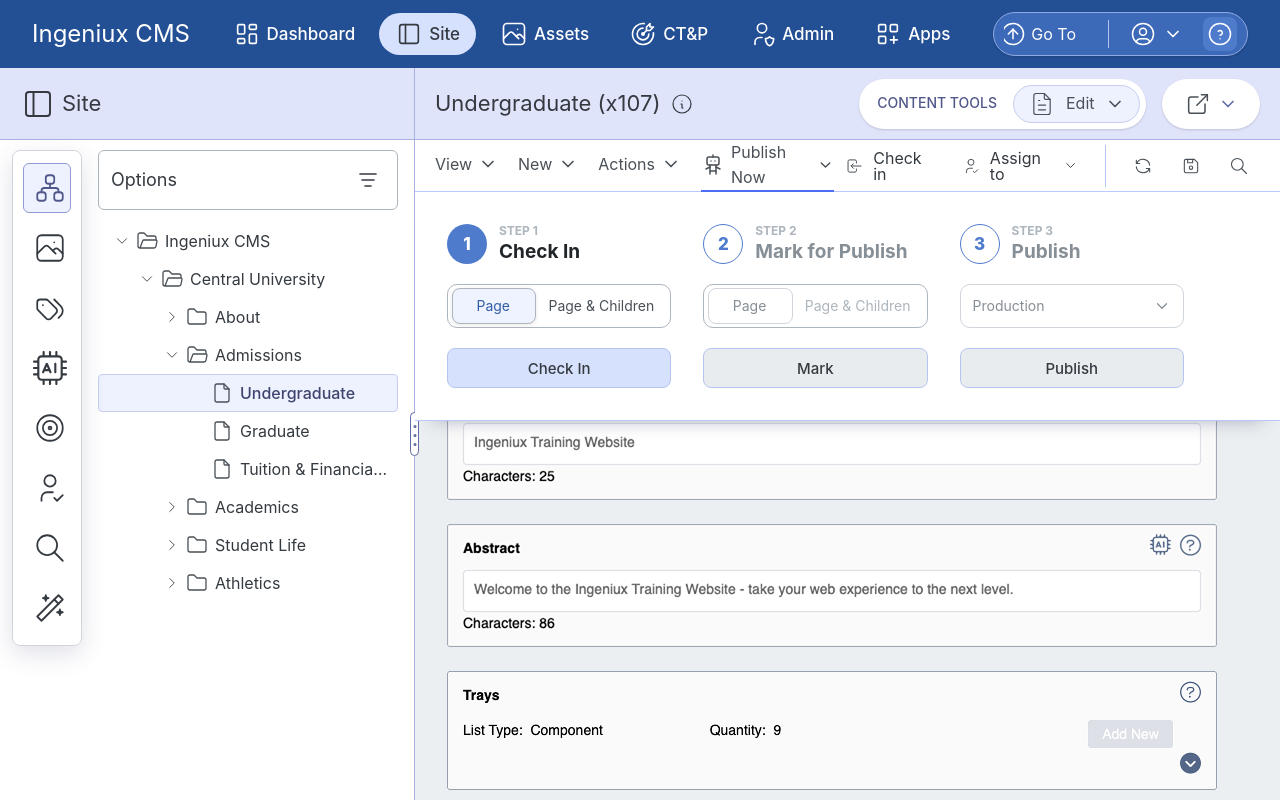
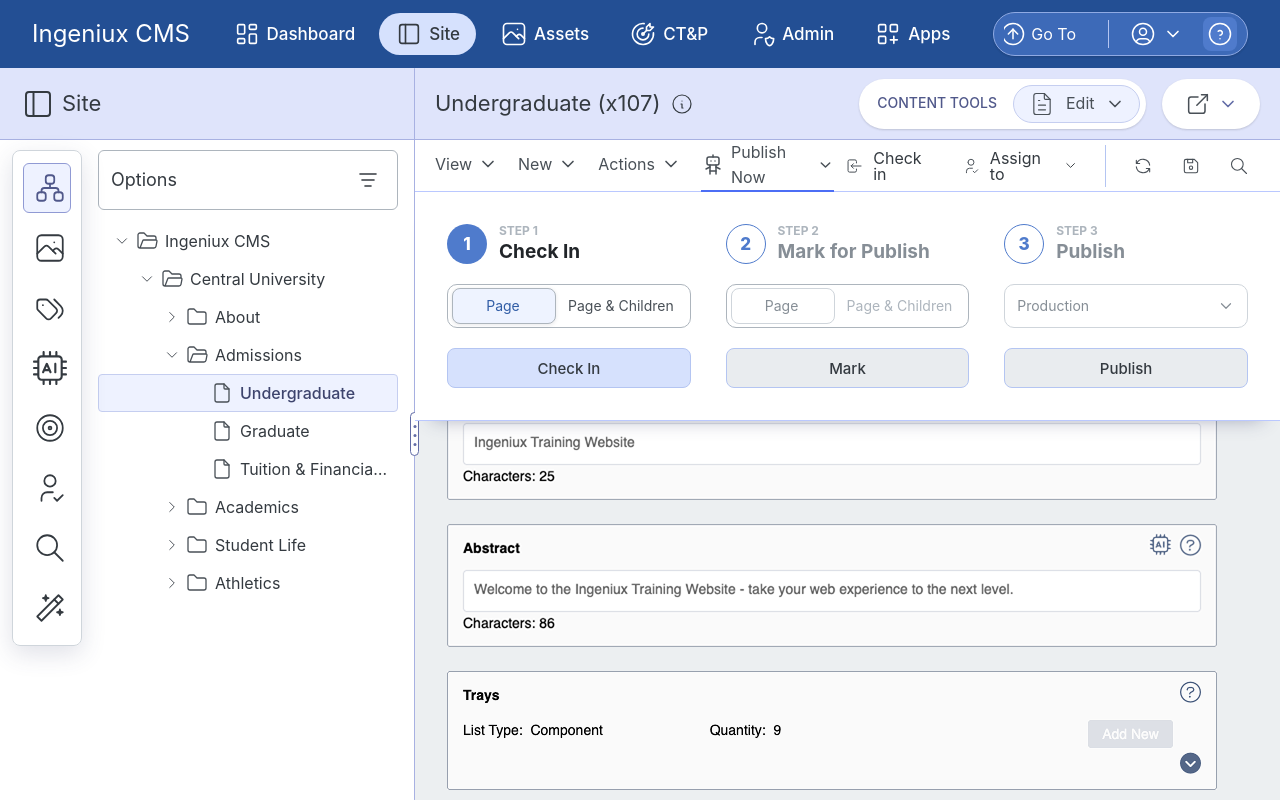
Before and after one commit to josephxbrick/mantine-app-cms-navigation, a React (Vite) app: page / in a window 1280 px wide. Both pictures are taken after a click on the button "Publish Now". Built offline with nearby package versions, Linux system fonts and the light colour scheme.

Commit message:
Separate publish megamenu layout

```diff
--- a/src/features/content-workspace/toolbars/SecondaryToolbar.tsx
+++ b/src/features/content-workspace/toolbars/SecondaryToolbar.tsx
@@ -696,8 +696,54 @@
     return null;
   }
 
+  const activeMenuIsPublish =
+    activeMenuConfig.renderer === "edit-publish";
   const activeMenuUsesOwnPadding =
-    activeMenuConfig.renderer !== "placeholder";
+    activeMenuConfig.renderer !== "placeholder" &&
+    !activeMenuIsPublish;
+  const activeMenuContent =
+    activeMenuConfig.renderer === "edit-view" ? (
+      <MegamenuView
+        selectedMode={selectedViewMode}
+        onSelectMode={onSelectViewMode}
+        showFormIndex={showFormIndex}
+        onToggleFormIndex={onToggleFormIndex}
+        showInContextIndex={showInContextIndex}
+        onToggleInContextIndex={onToggleInContextIndex}
+        showPath={showPath}
+        onToggleShowPath={onToggleShowPath}
+      />
+    ) : activeMenuConfig.renderer === "preview-view" ? (
+      <MegamenuPreviewView
+        selectedDevice={selectedPreviewDevice}
+        onSelectDevice={onSelectPreviewDevice}
+      />
+    ) : activeMenuConfig.renderer ===
+      "preview-advanced" ? (
+      <MegamenuPreviewAdvanced
+        fieldValues={previewAdvancedFieldValues}
+        onFieldChange={onChangePreviewAdvancedField}
+        selectedDevice={selectedPreviewDevice}
+        onSelectDevice={onSelectPreviewDevice}
+        includeBrowserCookies={includeBrowserCookies}
+        onToggleIncludeBrowserCookies={
+          onToggleIncludeBrowserCookies
+        }
+        showAllPages={showAllPages}
+        onToggleShowAllPages={onToggleShowAllPages}
+      />
+    ) : activeMenuConfig.renderer === "edit-actions" ? (
+      <MegamenuActions hideSave={tool === "Folder Content"} />
+    ) : activeMenuConfig.renderer ===
+      "preview-actions" ? (
+      <MegamenuPreviewActions />
+    ) : activeMenuConfig.renderer === "edit-publish" ? (
+      <MegamenuPublish sitePublishTarget={publishTarget} />
+    ) : activeMenuConfig.renderer === "edit-new" ? (
+      <MegamenuNew />
+    ) : (
+      <PlaceholderMegamenu label={activeMenuConfig.label} />
+    );
   const handleClick = (
     event: MouseEvent<HTMLDivElement>
   ) => {
@@ -732,63 +778,11 @@
         boxShadow: "0 16px 18px -18px rgba(61,68,109,0.45)",
       }}
     >
-      <Stack gap="sm">
-        {activeMenuConfig.renderer === "edit-view" ? (
-          <MegamenuView
-            selectedMode={selectedViewMode}
-            onSelectMode={onSelectViewMode}
-            showFormIndex={showFormIndex}
-            onToggleFormIndex={onToggleFormIndex}
-            showInContextIndex={showInContextIndex}
-            onToggleInContextIndex={
-              onToggleInContextIndex
-            }
-            showPath={showPath}
-            onToggleShowPath={onToggleShowPath}
-          />
-        ) : activeMenuConfig.renderer ===
-          "preview-view" ? (
-          <MegamenuPreviewView
-            selectedDevice={selectedPreviewDevice}
-            onSelectDevice={onSelectPreviewDevice}
-          />
-        ) : activeMenuConfig.renderer ===
-          "preview-advanced" ? (
-          <MegamenuPreviewAdvanced
-            fieldValues={previewAdvancedFieldValues}
-            onFieldChange={
-              onChangePreviewAdvancedField
-            }
-            selectedDevice={selectedPreviewDevice}
-            onSelectDevice={onSelectPreviewDevice}
-            includeBrowserCookies={
-              includeBrowserCookies
-            }
-            onToggleIncludeBrowserCookies={
-              onToggleIncludeBrowserCookies
-            }
-            showAllPages={showAllPages}
-            onToggleShowAllPages={onToggleShowAllPages}
-          />
-        ) : activeMenuConfig.renderer ===
-          "edit-actions" ? (
-          <MegamenuActions
-            hideSave={tool === "Folder Content"}
-          />
-        ) : activeMenuConfig.renderer ===
-          "preview-actions" ? (
-          <MegamenuPreviewActions />
-        ) : activeMenuConfig.renderer ===
-          "edit-publish" ? (
-          <MegamenuPublish sitePublishTarget={publishTarget} />
-        ) : activeMenuConfig.renderer === "edit-new" ? (
-          <MegamenuNew />
-        ) : (
-          <PlaceholderMegamenu
-            label={activeMenuConfig.label}
-          />
-        )}
-      </Stack>
+      {activeMenuIsPublish ? (
+        activeMenuContent
+      ) : (
+        <Stack gap="sm">{activeMenuContent}</Stack>
+      )}
     </Paper>
   );
 }
--- a/src/features/content-workspace/tools/edit/megamenus/MegamenuPublish.tsx
+++ b/src/features/content-workspace/tools/edit/megamenus/MegamenuPublish.tsx
@@ -70,7 +70,6 @@
 const PUBLISH_STEP_PENDING_MS = 3350;
 const PUBLISH_STEP_RATIO = 7;
 const PUBLISH_GAP_RATIO = 1;
-const PUBLISH_OUTER_PADDING = 32;
 const PUBLISH_STEP_GAP_RATIO = {
   step: PUBLISH_STEP_RATIO,
   gap: PUBLISH_GAP_RATIO,
@@ -160,11 +159,9 @@
 ): PublishStepLayout {
   const stepCount = publishSteps.length;
   const betweenStepGapCount = Math.max(stepCount - 1, 0);
-  const outsideGapCount = 2;
-  const totalGapCount =
-    betweenStepGapCount + outsideGapCount;
   const totalUnits =
-    stepCount * ratio.step + totalGapCount * ratio.gap;
+    stepCount * ratio.step +
+    betweenStepGapCount * ratio.gap;
   const stepWidth =
     (availableWidth * ratio.step) / totalUnits;
 
@@ -444,15 +441,9 @@
     }
 
     const updateLayout = () => {
-      const availableWidth = Math.max(
-        0,
-        element.getBoundingClientRect().width -
-          PUBLISH_OUTER_PADDING * 2
-      );
-
       setStepLayout(
         getPublishStepLayout(
-          availableWidth,
+          element.getBoundingClientRect().width,
           PUBLISH_STEP_GAP_RATIO
         )
       );
@@ -514,7 +505,6 @@
       w="100%"
       style={{
         boxSizing: "border-box",
-        padding: PUBLISH_OUTER_PADDING,
       }}
     >
       <Group
```
